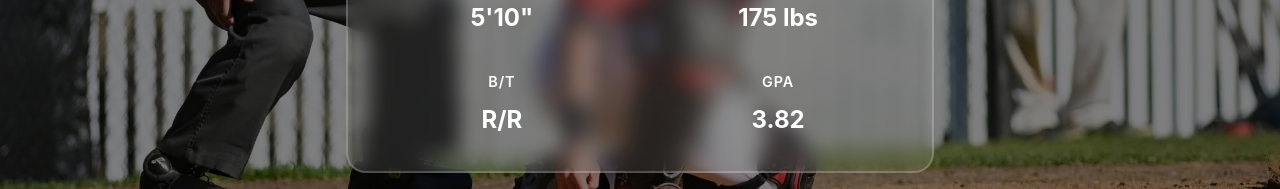
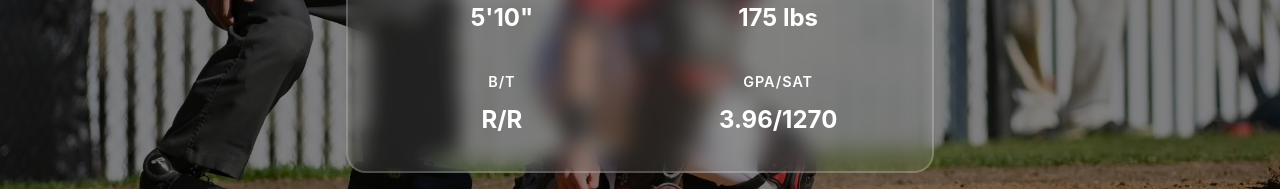
Before and after one commit to RyanBarnes40/BaseballPortfolio, a React (Vite) app: page / in a window 1280 px wide. Shown: the part 473-662 px from the top of the page. Built offline with nearby package versions, Linux system fonts and the light colour scheme.

Commit message:
Update App.tsx

```diff
--- a/src/App.tsx
+++ b/src/App.tsx
@@ -150,8 +150,8 @@ function App() {
               <span className="stat-value">{playerData.batsThrows}</span>
             </div>
             <div className="hero-stat">
-              <span className="stat-label">GPA</span>
-              <span className="stat-value">3.82</span>
+              <span className="stat-label">GPA/SAT</span>
+              <span className="stat-value">3.96/1270</span>
             </div>
           </div>
 
```
